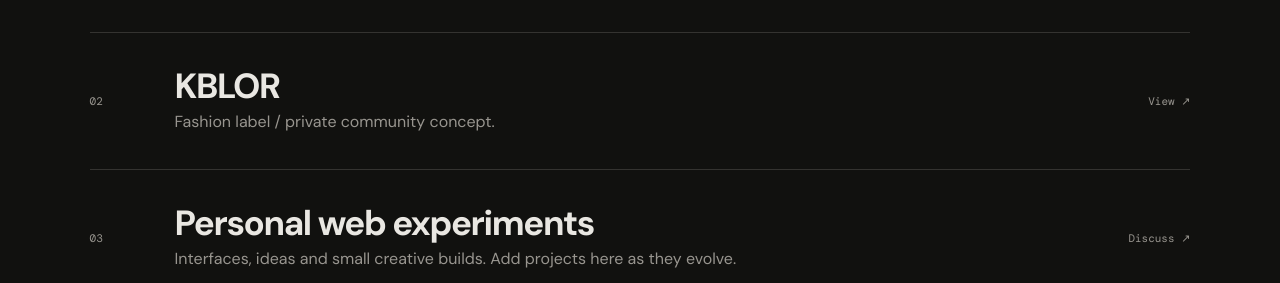
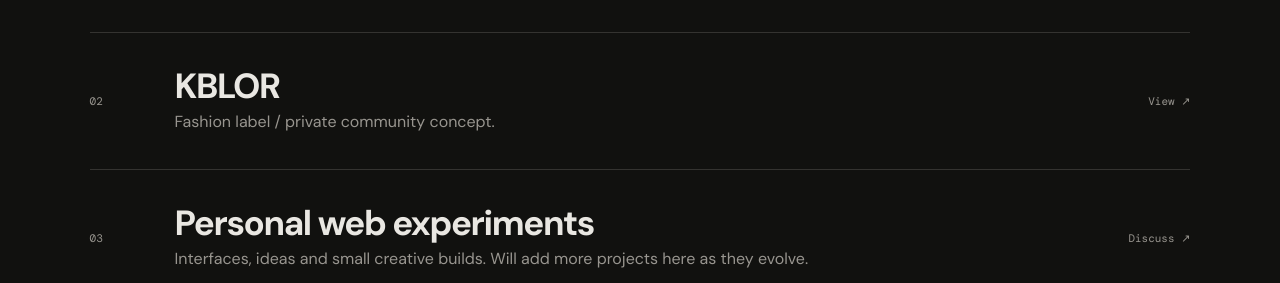
Before and after one commit to rexxivz24/shiven-patel-portfolio, a plain HTML site: page projects.html in a window 1280 px wide. Shown: the part 669-952 px from the top of the page. Drawn offline with nearby package versions, Linux system fonts and the light colour scheme; a web font is replaced by a local one.

Commit message:
Update projects.html

```diff
--- a/projects.html
+++ b/projects.html
@@ -18,6 +18,6 @@
 </header>
 
 <main><section class="page-intro section-pad"><p class="eyebrow">PROJECT ARCHIVE</p><h1>Ideas in different<br><em>stages of becoming.</em></h1><p class="lede">A home for experiments, work, side projects and things I make.</p></section>
-<section class="project-list section-pad"><article class="project-row"><span>01</span><div><h2>Delley IO</h2><p>Content clipping, distribution and social media growth.</p></div><a href="delley.html">View ↗</a></article><article class="project-row"><span>02</span><div><h2>KBLOR</h2><p>Fashion label / private community concept.</p></div><a href="kblor.html">View ↗</a></article><article class="project-row"><span>03</span><div><h2>Personal web experiments</h2><p>Interfaces, ideas and small creative builds. Add projects here as they evolve.</p></div><a href="contact.html">Discuss ↗</a></article></section>
+<section class="project-list section-pad"><article class="project-row"><span>01</span><div><h2>Delley IO</h2><p>Content clipping, distribution and social media growth.</p></div><a href="delley.html">View ↗</a></article><article class="project-row"><span>02</span><div><h2>KBLOR</h2><p>Fashion label / private community concept.</p></div><a href="kblor.html">View ↗</a></article><article class="project-row"><span>03</span><div><h2>Personal web experiments</h2><p>Interfaces, ideas and small creative builds. Will add more projects here as they evolve.</p></div><a href="contact.html">Discuss ↗</a></article></section>
 </main><footer class="footer"><div>SHIVEN PATEL <span>© 2026</span></div><div class="footer-links"><a href="https://www.instagram.com/iblamerexig/" target="_blank" rel="noopener">Instagram ↗</a><a href="mailto:shivenpatel454@gmail.com">Email ↗</a><a href="https://wa.me/918733840928" target="_blank" rel="noopener">WhatsApp ↗</a></div></footer>
 <script src="script.js"></script></body></html>
```
